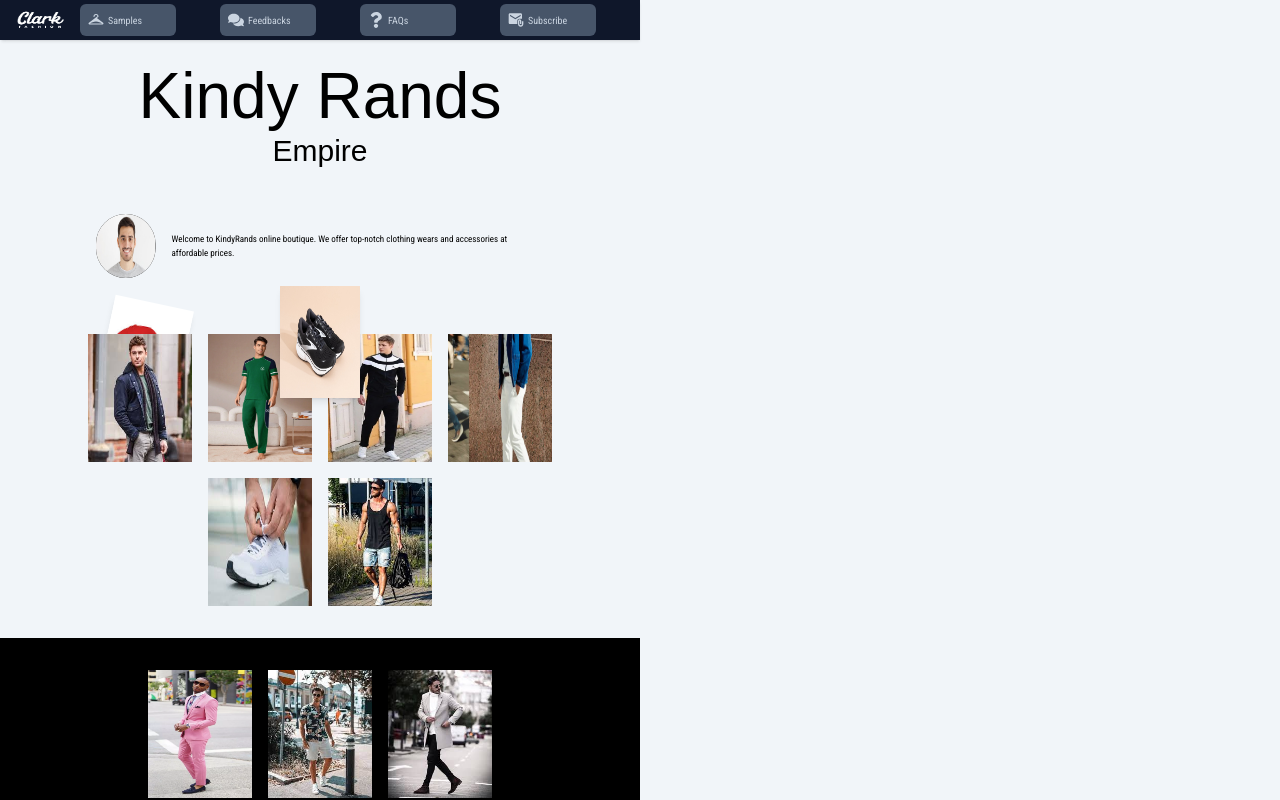
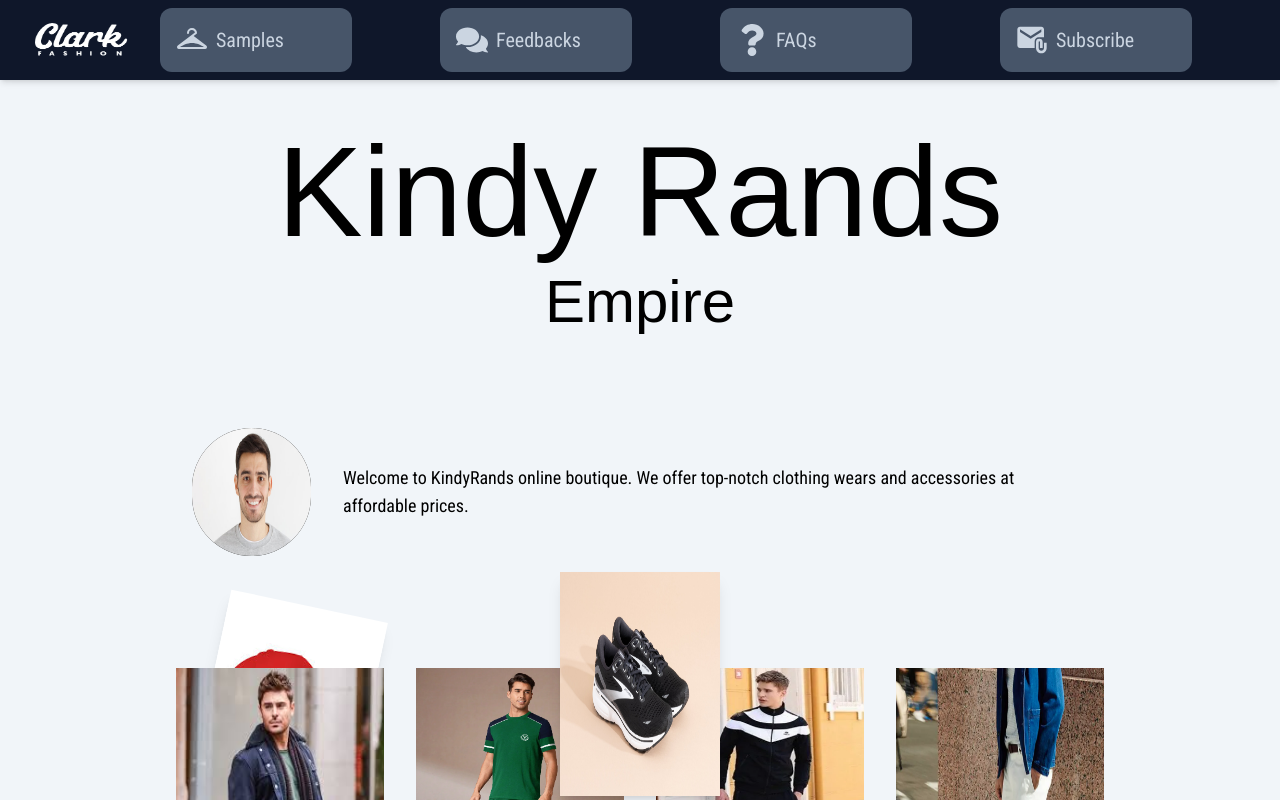
Before and after one commit to djoudad292/fashione, a Next.js app: page / in a window 1280 px wide. Shown: the top 800 px of the page. Built offline with nearby package versions, Linux system fonts and the light colour scheme; a web font is replaced by a local one.

Commit message:
Update globals.css

```diff
--- a/app/globals.css
+++ b/app/globals.css
@@ -1,11 +1,3 @@
 @tailwind base;
 @tailwind components;
 @tailwind utilities;
-
-/* In your globals.css or another stylesheet */
-body {
-    transform: scale(0.5);
-    transform-origin: top left; /* Ensure scaling starts from the top left corner */
-    width: 200%; /* Compensate for the scaling effect to maintain layout */
-    height: 200%;
-  }
```
